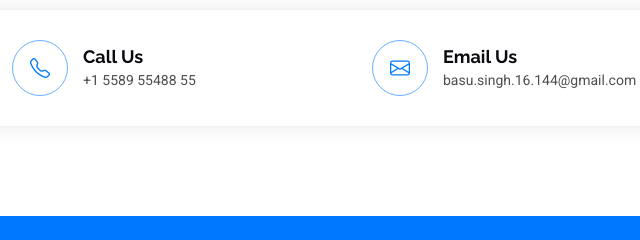
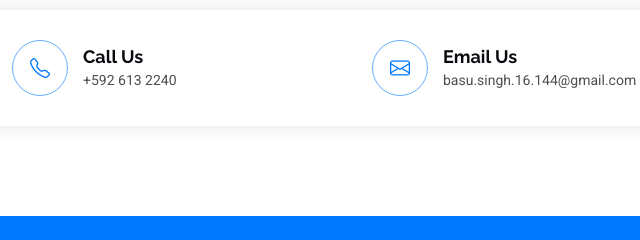
Before and after one commit to basudevsingh18/portfolio-website, a plain HTML site: page index.html in a window 1280 px wide. Shown: the part 4413-4653 px from the top of the page, 100-740 px from the left. Drawn offline with Linux system fonts and the light colour scheme.

Commit message:
updated content

```diff
--- a/index.html
+++ b/index.html
@@ -461,7 +461,7 @@
                 <i class="bi bi-telephone flex-shrink-0"></i>
                 <div>
                   <h3>Call Us</h3>
-                  <p>+1 5589 55488 55</p>
+                  <p>+592 613 2240</p>
                 </div>
               </div>
             </div><!-- End Info Item -->
```
